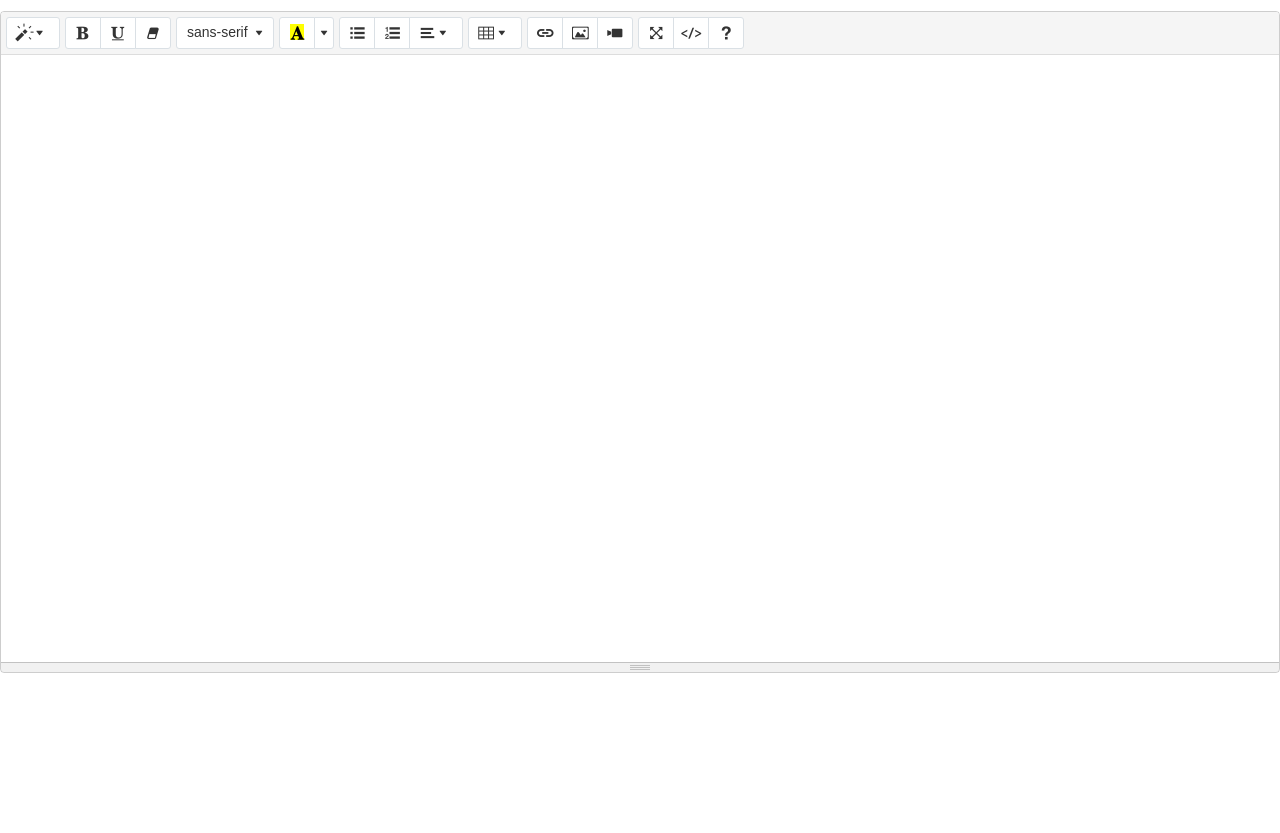
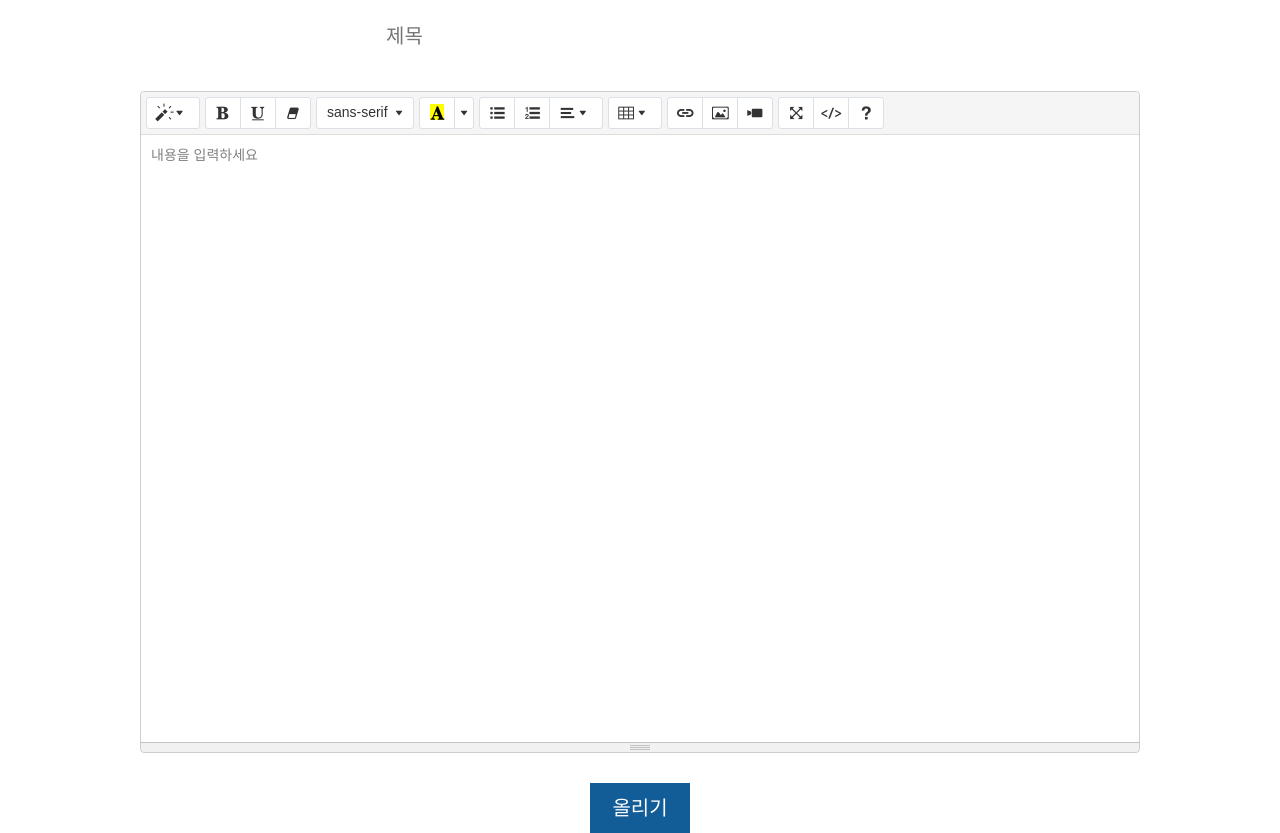
Before and after one commit to BCU-programming/DAWproject, a plain HTML site: page writing.html in a window 1280 px wide. Shown: the part 59-892 px from the top of the page. Before the commit the page ends 800 px from the top, so only its background shows below. Drawn offline with nearby package versions, Linux system fonts and the light colour scheme; a web font is replaced by a local one.

Commit message:
글쓰기 중간정도 완성

```diff
--- a/css/writing.css
+++ b/css/writing.css
@@ -1,5 +1,7 @@
 body {
-    margin: 0%;
+    font-family: "Nanum Gothic", sans-serif !important;
+    margin: 0;
+    padding: 0;
     z-index: 1;
 }
 
@@ -15,6 +17,10 @@ a:visited {
 
 a:hover {
   text-decoration: underline;
+}
+
+.goto_write {
+  margin-top: 15px;
 }
 
 /* 오른쪽 정보 */
@@ -42,8 +48,6 @@ a:hover {
 .dropdown_click {
   margin-left: 5px;
 }
-
-
 
   /* dropdown */
 
@@ -105,7 +109,48 @@ a:hover {
 
   /* 텍스트 에디터 관련 */
 
-.post_container {
+.post_writing {
   display: flex;
   justify-content: center;
 }
+
+
+/* 그 외 */
+
+.post_title {
+  display: flex;
+  justify-content: center;
+}
+
+.title_text {
+  width: 40%;
+  height: 50px;
+  margin-bottom: 30px;
+  font-size: var(--font-micro);
+  border: 0;
+  outline: 0;
+}
+
+.title_text::placeholder {
+  font-size: var(--font-micro);
+}
+
+.post_btn {
+  display: flex;
+  justify-content: center;
+  align-items: center;
+  position: relative;
+  padding-top: 30px;
+}
+
+.btn_square {
+  width: 100px;
+  height: 50px;
+  background-color: var(--color-blue-green);
+}
+
+.btn_word {
+  font-size: var(--font-micro);
+  position: absolute;
+  color: var(--color-white);
+}
--- a/writing.html
+++ b/writing.html
@@ -77,15 +77,29 @@
             </div>
         </div>
     </nav>
-    <div class = "post_container">
+
+    <div class="city_selectBtn">
+
+    </div>
+    <div class="post_container">
+        <div class="post_title">
+            <input type="text" class = title_text placeholder="제목">
+        </div>
+        <div class = "post_writing">
             <textarea name="editordata" class="summernote"></textarea>
         </div>
         <script>
             $('.summernote').summernote({
                 height: 600,
-            width: 1500,
+                width: 1000,
+                placeholder: "내용을 입력하세요",
                 lang: "ko-KR"
             });
         </script>
+    </div>
+    <div class="post_btn">
+        <div class="btn_square"></div>
+        <span class="btn_word">올리기</span>
+    </div>
 </body>
 </html>
```
Also changed, not shown: js/writing.js (added, +7 -0 lines). Lines whose indentation alone changed are shown as unchanged.
